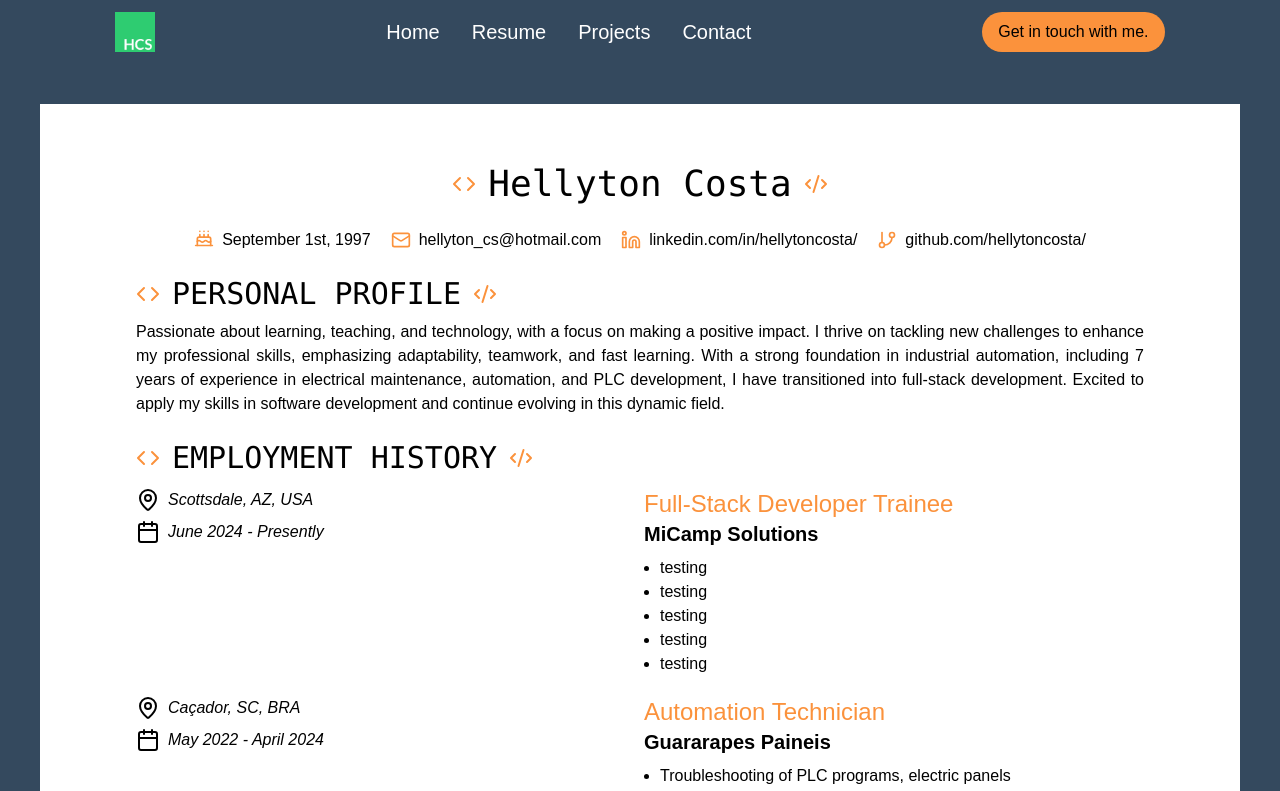
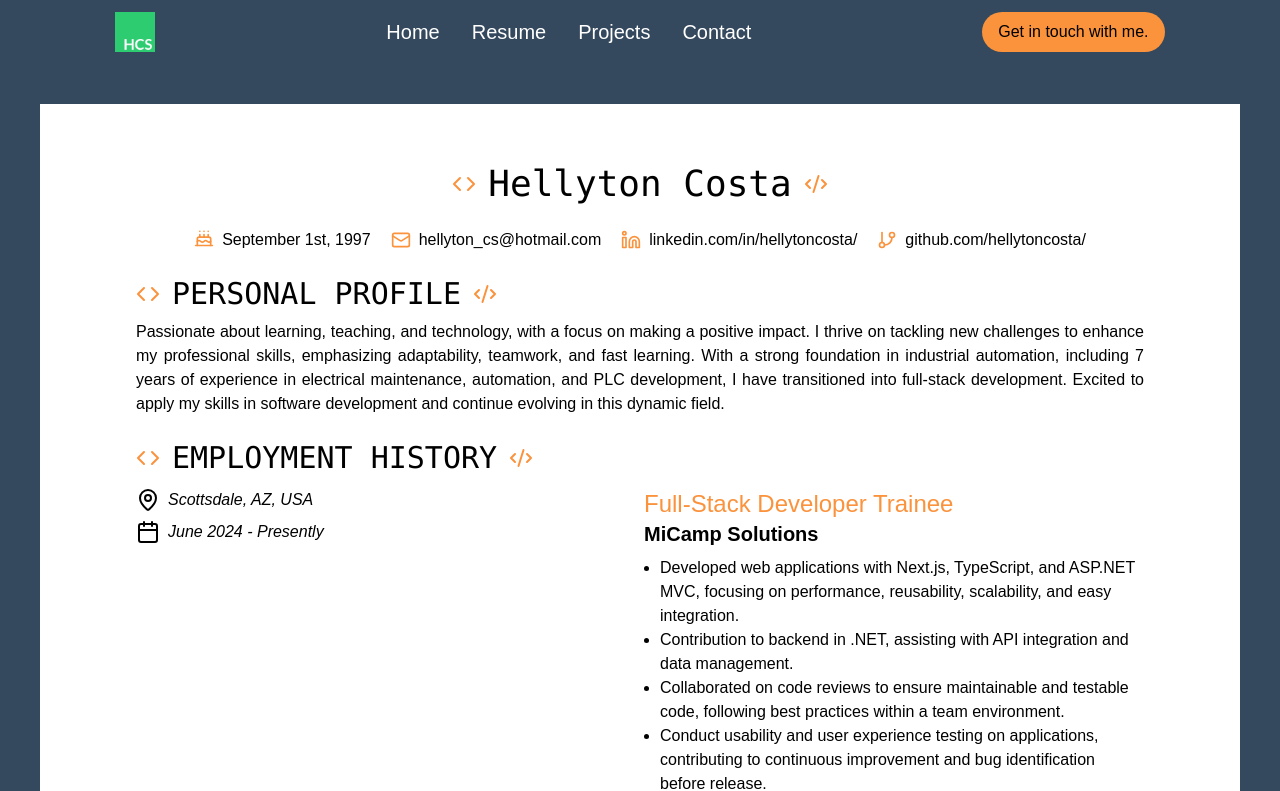
Before and after one commit to HellytonCosta/hcs-portfolio, a Next.js app: page /resume in a window 1280 px wide. Shown: the top 791 px of the page. Built offline with nearby package versions, Linux system fonts and the light colour scheme.

Commit message:
Updating comments and resume page

```diff
--- a/components/home/MainCard.tsx
+++ b/components/home/MainCard.tsx
@@ -13,8 +13,7 @@ const MainCard = () => {
             My name is Hellyton.
           </h2>
           <p className="mt-3 text-lg text-white font-mono">
-           {`I'm a Full stack developer, within almost 2 years of experience on
-            software development, scroll down to see more about me`}.
+            {`I'm a full-stack developer with over 1 year of experience in software development. Scroll down to learn more about me.`}
           </p>
         </div>
         <div className="flex-auto content-end">
--- a/constants/index.ts
+++ b/constants/index.ts
@@ -171,11 +171,11 @@ export const experience = [
         to: "Presently",
         position: "Full-Stack Developer Trainee",
         company: "MiCamp Solutions",
-        task1: "testing",
-        task2: "testing",
-        task3: "testing",
-        task4: "testing",
-        task5: "testing",
+        task1: "Developed web applications with Next.js, TypeScript, and ASP.NET MVC, focusing on performance, reusability, scalability, and easy integration.",
+        task2: "Contribution to backend in .NET, assisting with API integration and data management.",
+        task3: "Collaborated on code reviews to ensure maintainable and testable code, following best practices within a team environment.",
+        task4: "Conduct usability and user experience testing on applications, contributing to continuous improvement and bug identification before release.",
+        task5: "Collaborate with the development team to ensure features align with end-user requirements.",
     },
     {
         id: "2",
```
